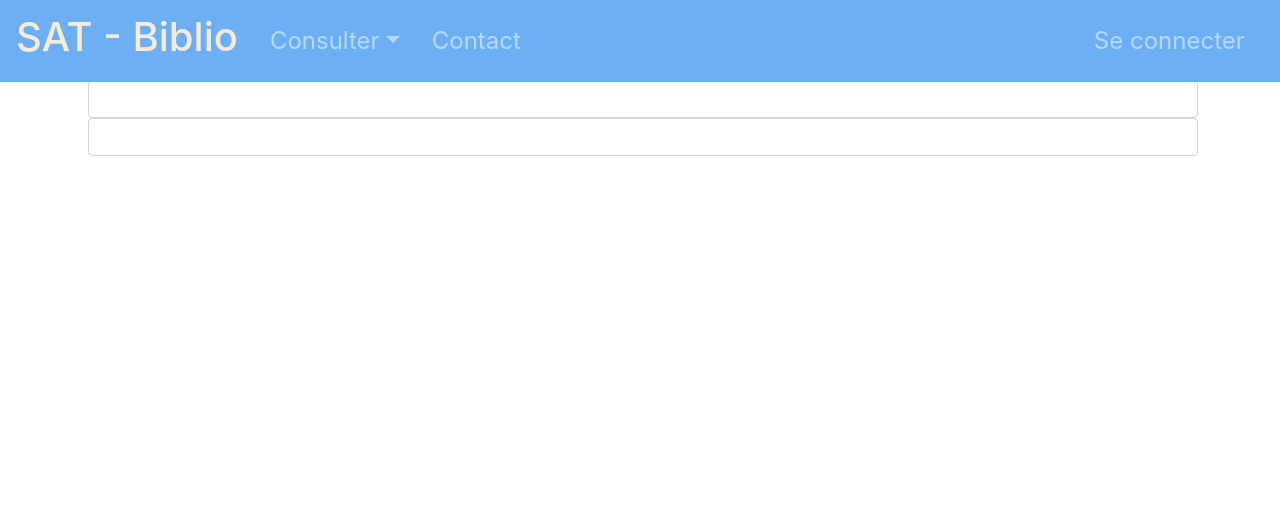
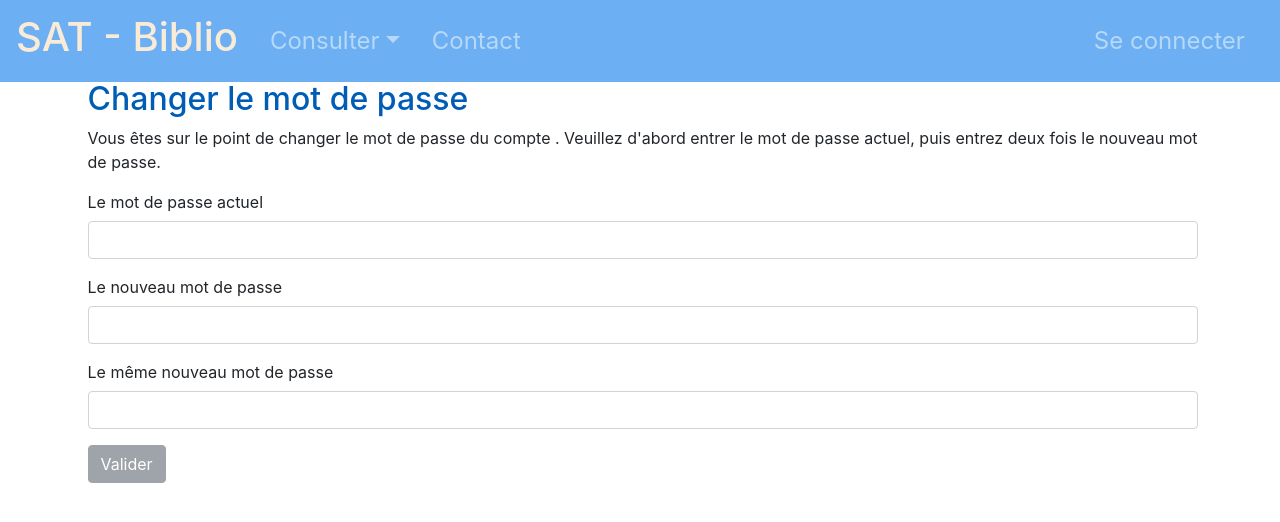
Before and after one commit to clemsciences/sat-biblio-flask, a Vue app in the folder sat-biblio-interface/: page /utilisateur/reinitialiser-mot-de-passe in a window 1280 px wide. Shown: the top 522 px of the page. Built offline with nearby package versions, Linux system fonts and the light colour scheme.

Commit message:
Remake password ok

```diff
--- a/sat-biblio-interface/src/components/utilisateur/ReinitialisationMotDePasse.vue
+++ b/sat-biblio-interface/src/components/utilisateur/ReinitialisationMotDePasse.vue
@@ -1,31 +1,66 @@
 <template>
   <b-container>
-    {{ username }}
-    <b-form @submit="reinitialisePassword">
-      <b-form-input name="password1" :value="password1"/>
-      <b-form-input name="password2" :value="password2"/>
+    <h2>Changer le mot de passe</h2>
+    <p>
+      Vous êtes sur le point de changer le mot de passe du compte <b>{{ connectionInfo.email }}</b>.
+      Veuillez d'abord entrer le mot de passe actuel, puis entrez deux fois le nouveau mot de passe.
+    </p>
 
+
+    <b-form @submit.prevent="reinitialisePassword">
+      <b-form-group label="Le mot de passe actuel">
+        <b-form-input type="password" name="current_password" v-model="currentPassword"/>
+      </b-form-group>
+      <b-form-group label="Le nouveau mot de passe">
+        <b-form-input type="password" name="password1" v-model="password1"/>
+      </b-form-group>
+      <b-form-group label="Le même nouveau mot de passe">
+        <b-form-input type="password" name="password2" v-model="password2"/>
+      </b-form-group>
+      <b-button type="submit" :disabled="areNotEqualAndCorrect">Valider</b-button>
     </b-form>
+    <p>{{ message }}</p>
   </b-container>
 </template>
 
 <script>
 import {recreatePassword} from "@/services/api";
+import {mapState} from "vuex";
 
 export default {
   name: "ReinitialisationMotDePasse",
   props: ["username"],
   data: function () {
     return {
+      currentPassword: "",
       password1: "",
-      password2: ""
+      password2: "",
+      message: "",
     }
   },
   methods: {
     reinitialisePassword: function () {
       if(this.password1 === this.password2) {
-        recreatePassword(this.password1).then();
+        recreatePassword(this.currentPassword, this.password1).then(
+            (response) => {
+              this.message = response.data.message;
+              this.currentPassword = "";
+              this.password1 = "";
+              this.password2 = "";
+            }
+        ).catch(
+            (reason) => {
+              this.message = reason.response.data.message;
+              console.log(reason);
+            }
+        );
       }
+    }
+  },
+  computed: {
+    ...mapState(["connectionInfo"]),
+    areNotEqualAndCorrect: function () {
+      return this.password1 === this.password2 && this.password1.length < 6;
     }
   }
 }
--- a/sat-biblio-interface/src/services/api.js
+++ b/sat-biblio-interface/src/services/api.js
@@ -17,8 +17,8 @@ export function haveForgottenPassword() {
   return axios.get("/users/forgotten-password");
 }
 
-export function recreatePassword(password) {
-  return axios.post('/users/reinitiate-password', {password});
+export function recreatePassword(currentPassword, newPassword) {
+  return axios.post('/users/new-password', {currentPassword, newPassword});
 }
 
 export function checkUserLogin() {
```
